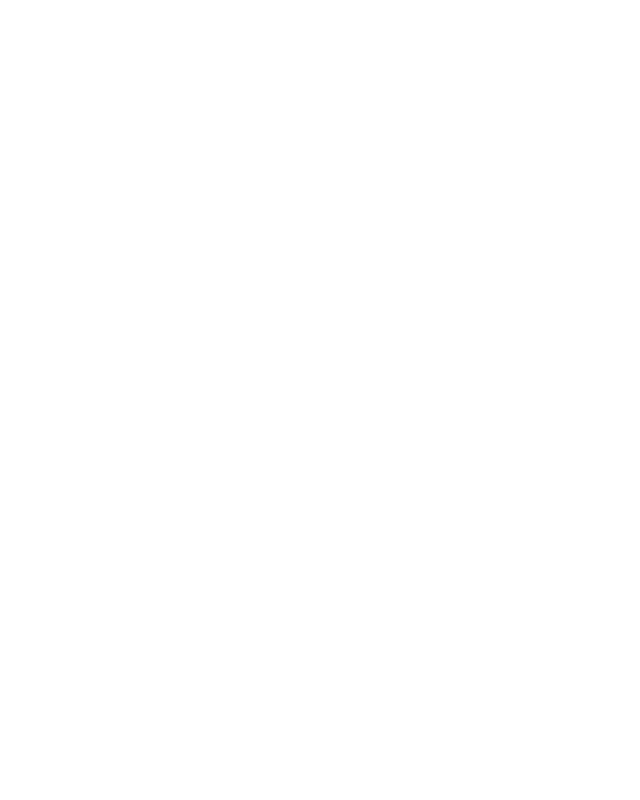
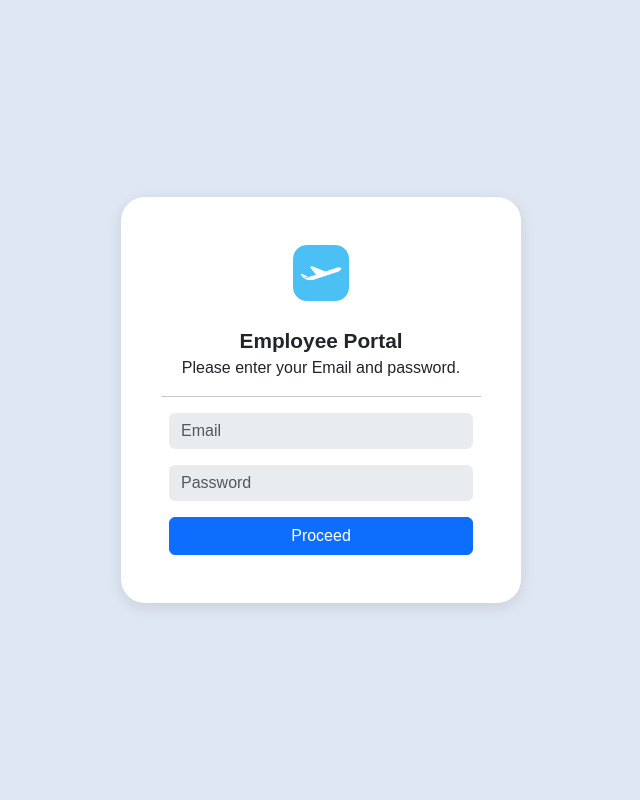
Before and after one commit to Nautiaqua/IntegProj, a PHP site: page /emplogin.php in a window 1280 px wide. Before the commit the part shown is empty. Shown: the whole page, without its empty margins (319-959 px from the left). Run offline with PHP 8.4, Linux system fonts and the light colour scheme.

Commit message:
Enhance employee login page with styling and layout

```diff
--- a/emplogin.php
+++ b/emplogin.php
@@ -1,3 +1,27 @@
+<?php
+session_start();
+
+$employees = array( "aj07@gmail.com" => "12345678", "aj09@gmail.com" => "password123", "aj10@gmail.com" => "password1234", "aj11@gmail.com" => "password12345" );
+$message = "";
+if(isset($_POST['btnLogin']))
+{
+    $inputEmail = $_POST['txtEmail'];
+    $inputPassword = $_POST['txtPassword'];
+
+    if(isset($employees[$inputEmail]) &&
+       $employees[$inputEmail] == $inputPassword)
+    {
+        $_SESSION['employee'] = $inputEmail;
+
+        header("Location: resumes.php");
+        exit();
+    }
+    else
+    {
+        $message = "Invalid email or password. Please try again.";
+    }
+}
+?>
 <!DOCTYPE html>
 <!--[if lt IE 7]>      <html class="no-js lt-ie9 lt-ie8 lt-ie7"> <![endif]-->
 <!--[if IE 7]>         <html class="no-js lt-ie9 lt-ie8"> <![endif]-->
@@ -14,11 +38,58 @@
 
         <!-- bootstrap components -->
         <link href="https://cdn.jsdelivr.net/npm/bootstrap@5.3.8/dist/css/bootstrap.min.css" rel="stylesheet" integrity="sha384-sRIl4kxILFvY47J16cr9ZwB07vP4J8+LH7qKQnuqkuIAvNWLzeN8tE5YBujZqJLB" crossorigin="anonymous">
+        <style>
+            body{
+                background-color:#dfe7f3;
+                font-family: 'Monserrat', sans-serif;
+            }
+            #mainlogin{
+                background-color: white;
+                box-shadow:0 4px 15px rgba(0,0,0,0.1);
+            }
+        </style>
+
     </head>
     <body data-bs-theme="light">
-        <div class="container-fluid">
-            <!-- content in here -->
+        <div class="container-fluid d-flex align-items-center justify-content-center min-vh-100">
+
+    <div id="mainlogin" class="container p-5" style="border-radius: 1.5rem; width: 25rem;">
+
+        <div class="row d-flex align-items-center justify-content-center">
+            <img id="loginlogo" src="Assets/roundlogo.png" class="img-fluid" style="width: 5rem;">
         </div>
+
+        <div class="row mt-4">
+            <div class="col d-flex justify-content-center" style="font-size:1.3rem;">
+                <b>Employee Portal</b>
+            </div>
+        </div>
+
+        <div class="row d-flex justify-content-center">
+            Please enter your Email and password.
+        </div>
+
+        <div class="row d-flex justify-content-center">
+            <hr class="my-3" style="width:20rem;">
+        </div>
+
+        <div class="row">
+            <div class="col">
+                <form method="POST" class="d-flex flex-column justify-content-center gap-3">
+                    <input type="email" name="txtEmail" class="form-control bg-body-secondary border-0" placeholder="Email" required >
+                    <input type="password" name="txtPassword"  class="form-control bg-body-secondary border-0" placeholder="Password" required >
+                    <button type="submit" name="btnLogin" class="btn btn-primary"> Proceed </button>
+                </form>
+                <?php
+                if($message != "")
+                {
+                    echo "<div class='text-danger text-center mt-3'>$message</div>";
+                }
+                ?>
+            </div>
+        </div>
+    </div>
+</div>
 
         <!-- bootstrap json -->
         <script src="https://cdn.jsdelivr.net/npm/bootstrap@5.3.8/dist/js/bootstrap.bundle.min.js" integrity="sha384-FKyoEForCGlyvwx9Hj09JcYn3nv7wiPVlz7YYwJrWVcXK/BmnVDxM+D2scQbITxI" crossorigin="anonymous"></script>
```
